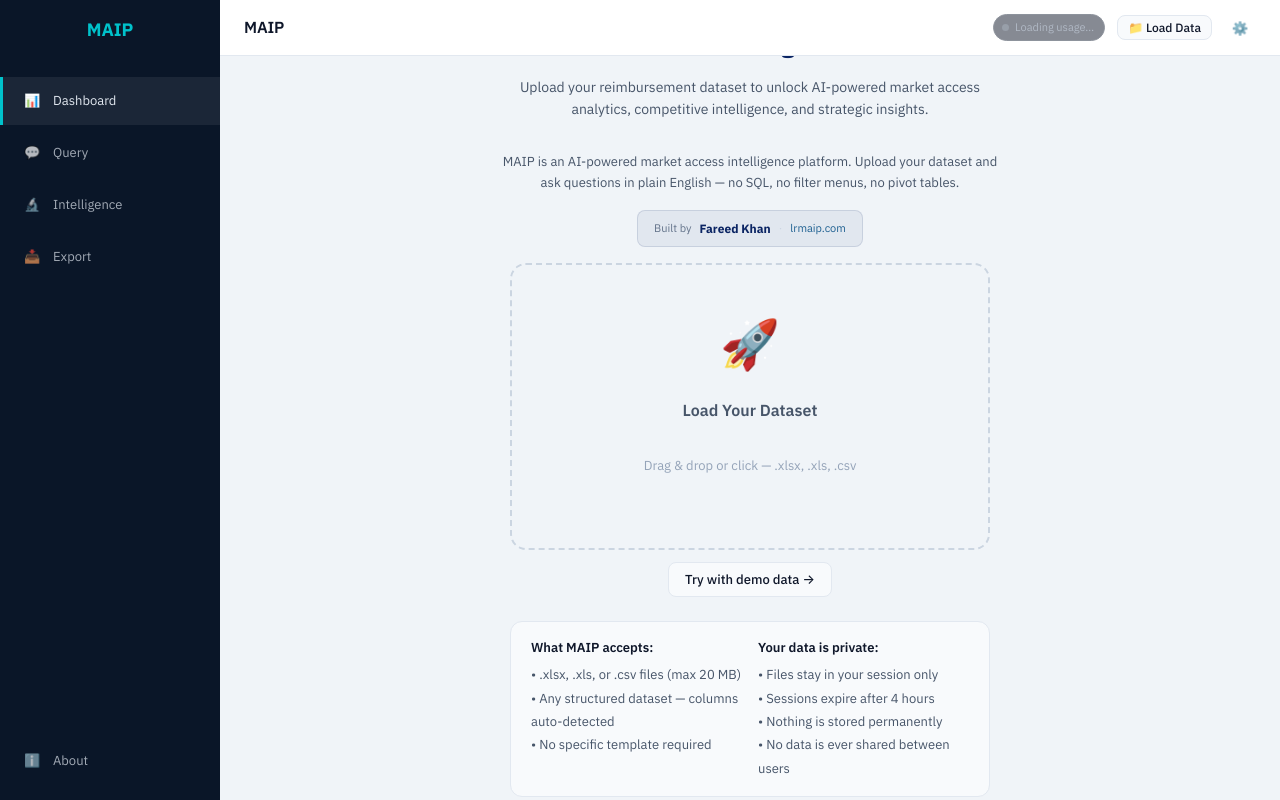
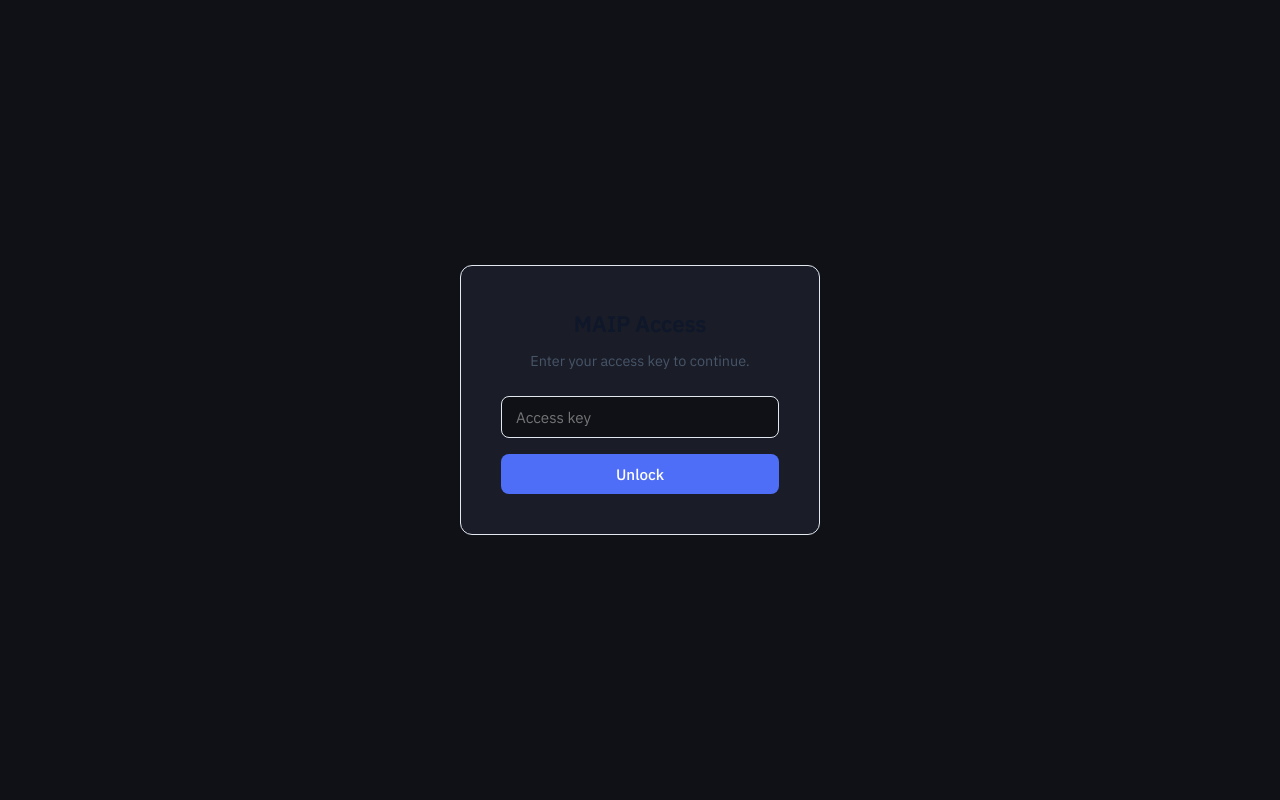
Before and after one commit to fareedkhan27/maip-v5, a Python web app: template templates/index.html in a window 1280 px wide. Run offline with Jinja, Linux system fonts and the light colour scheme; the template is opened without the code that fills it, so the values that code supplies are empty; some libraries are stand-ins or nearby versions.

Commit message:
feat: access key gate — ENV-based auth on all API routes + frontend unlock screen
- Backend: startup exits with FATAL if ACCESS_KEY env var not set
- Backend: require_access_key FastAPI dependency applied to all /api/* routes (except /api/health liveness probe)
- Frontend: AccessGate component shows password input; validates against /api/stats; stores key in sessionStorage only
- Frontend: App renders AccessGate before everything else; resumes from sessionStorage on reload
- Frontend: api() helper injects x-access-key header on all calls; raw fetch() calls patched individually (upload, feedback, export, fetchStats)
- CSS: access-gate card styles added

Co-Authored-By: Claude Sonnet 4.6 <noreply@anthropic.com>

```diff
--- a/templates/index.html
+++ b/templates/index.html
@@ -216,6 +216,14 @@ input,textarea,select{font-family:var(--font-sans);font-size:14px}
 .research-error-banner .retry-btn:hover{background:#2563eb}
 .token-chip{display:inline-flex;align-items:center;gap:6px;background:#0f172a;border:1px solid #1e293b;border-radius:99px;padding:4px 10px 4px 8px;font-size:11px;color:#cbd5e1;white-space:nowrap;cursor:default;user-select:none}
 .token-chip--loading{opacity:0.5;pointer-events:none}
+.access-gate{display:flex;align-items:center;justify-content:center;min-height:100vh;background:var(--bg-primary,#0f1117)}
+.access-gate-card{background:var(--bg-secondary,#1a1d27);border:1px solid var(--border,#2a2d3a);border-radius:12px;padding:40px;width:360px;text-align:center}
+.access-gate-card h2{font-size:1.4rem;font-weight:600;margin-bottom:8px}
+.access-gate-card p{color:var(--text-secondary,#8b8fa8);margin-bottom:24px;font-size:0.9rem}
+.access-gate-input{width:100%;padding:10px 14px;background:var(--bg-primary,#0f1117);border:1px solid var(--border,#2a2d3a);border-radius:8px;color:var(--text-primary,#e2e4f0);font-size:0.95rem;margin-bottom:16px;box-sizing:border-box}
+.access-gate-btn{width:100%;padding:10px;background:var(--accent,#4f6ef7);color:#fff;border:none;border-radius:8px;font-size:0.95rem;cursor:pointer;font-weight:500}
+.access-gate-btn:disabled{opacity:0.6;cursor:not-allowed}
+.access-gate-error{color:#f87171;font-size:0.85rem;margin-top:12px}
 .tc-dot{width:7px;height:7px;border-radius:50%;flex-shrink:0}
 .tc-track{width:40px;height:4px;background:#1e293b;border-radius:99px;overflow:hidden;flex-shrink:0}
 .tc-fill{height:100%;border-radius:99px;transition:width .5s ease,background .3s ease}
@@ -257,7 +265,8 @@ function reducer(state,action){
 }
 
 function api(path,opts={}){
-  return fetch(path,{headers:{'Content-Type':'application/json'},...opts}).then(r=>{
+  const base={headers:{'Content-Type':'application/json','x-access-key':sessionStorage.getItem('maip_access_key')||''}};
+  return fetch(path,{...base,...opts,headers:{...base.headers,...(opts.headers||{})}}).then(r=>{
     if(!r.ok)return r.json().then(e=>{throw new Error(e.detail||e.error||'Request failed')});
     return r.json();
   });
@@ -624,7 +633,7 @@ function UploadModal({state,dispatch}){
     setUploading(true);setError('');
     try{
       const fd=new FormData();fd.append('file',file);
-      const res=await fetch('/api/upload',{method:'POST',body:fd});
+      const res=await fetch('/api/upload',{method:'POST',headers:{'x-access-key':sessionStorage.getItem('maip_access_key')||''},body:fd});
       if(!res.ok){const e=await res.json();throw new Error(e.detail||'Upload failed');}
       const data=await res.json();
       dispatch({type:'SET',payload:{
@@ -790,7 +799,7 @@ function FeedbackModal({message,onClose}){
     try{
       const res=await fetch('/api/feedback',{
         method:'POST',
-        headers:{'Content-Type':'application/json'},
+        headers:{'Content-Type':'application/json','x-access-key':sessionStorage.getItem('maip_access_key')||''},
         body:JSON.stringify({
           session_id:message?.sessionId||null,
           query_text:message?.queryText||null,
@@ -1423,7 +1432,7 @@ function ExportModule({state}){
   const exportExcel=async()=>{
     setExporting(true);
     try{
-      const res=await fetch('/api/export/excel',{method:'POST',headers:{'Content-Type':'application/json'},body:JSON.stringify({session_id:state.sessionId})});
+      const res=await fetch('/api/export/excel',{method:'POST',headers:{'Content-Type':'application/json','x-access-key':sessionStorage.getItem('maip_access_key')||''},body:JSON.stringify({session_id:state.sessionId})});
       const blob=await res.blob();
       const url=URL.createObjectURL(blob);
       const a=document.createElement('a');a.href=url;a.download=`${state.filename||'export'}_export.xlsx`;a.click();URL.revokeObjectURL(url);
@@ -1441,6 +1450,50 @@ function ExportModule({state}){
   );
 }
 
+// ─── Access Gate ───
+function AccessGate({onUnlocked}){
+  const [key,setKey]=React.useState('');
+  const [error,setError]=React.useState('');
+  const [checking,setChecking]=React.useState(false);
+  React.useEffect(()=>{
+    const stored=sessionStorage.getItem('maip_access_key');
+    if(stored)onUnlocked(stored);
+  },[]);
+  async function handleSubmit(){
+    if(!key.trim())return;
+    setChecking(true);setError('');
+    try{
+      const res=await fetch('/api/stats',{headers:{'x-access-key':key.trim()}});
+      if(res.ok){
+        sessionStorage.setItem('maip_access_key',key.trim());
+        onUnlocked(key.trim());
+      }else{
+        setError('Access denied. Check your key and try again.');
+      }
+    }catch{
+      setError('Connection error. Please retry.');
+    }finally{
+      setChecking(false);
+    }
+  }
+  return React.createElement('div',{className:'access-gate'},
+    React.createElement('div',{className:'access-gate-card'},
+      React.createElement('h2',null,'MAIP Access'),
+      React.createElement('p',null,'Enter your access key to continue.'),
+      React.createElement('input',{
+        type:'password',placeholder:'Access key',value:key,
+        onChange:e=>setKey(e.target.value),
+        onKeyDown:e=>e.key==='Enter'&&handleSubmit(),
+        className:'access-gate-input'
+      }),
+      React.createElement('button',{
+        onClick:handleSubmit,disabled:checking,className:'access-gate-btn'
+      },checking?'Checking…':'Unlock'),
+      error&&React.createElement('p',{className:'access-gate-error'},error)
+    )
+  );
+}
+
 // ─── App ───
 function App(){
   const savedM1=typeof localStorage!=='undefined'?localStorage.getItem('maip_m1'):null;
@@ -1449,6 +1502,7 @@ function App(){
   if(savedM1)init.m1Model=savedM1;
   if(savedM2)init.m2Model=savedM2;
 
+  const [accessKey,setAccessKey]=React.useState(null);
   const [state,dispatch]=useReducer(reducer,init);
   const [feedbackOpen,setFeedbackOpen]=React.useState(false);
   const [feedbackMessage,setFeedbackMessage]=React.useState(null);
@@ -1457,7 +1511,7 @@ function App(){
 
   const fetchStats=React.useCallback(async()=>{
     try{
-      const res=await fetch('/api/stats');
+      const res=await fetch('/api/stats',{headers:{'x-access-key':sessionStorage.getItem('maip_access_key')||''}});
       if(res.ok){const data=await res.json();setUsageStats(data);}
     }catch(_){}
   },[]);
@@ -1479,6 +1533,8 @@ function App(){
     return()=>window.removeEventListener('keydown',handler);
   },[state.showUpload,state.showSettings]);
 
+  if(!accessKey)return React.createElement(AccessGate,{onUnlocked:setAccessKey});
+
   const renderModule=()=>{
     if(!state.sessionId)return React.createElement(OnboardingScreen,{dispatch});
     switch(state.activeModule){
```
Also changed, not shown: app.py (+26 -16 lines).
